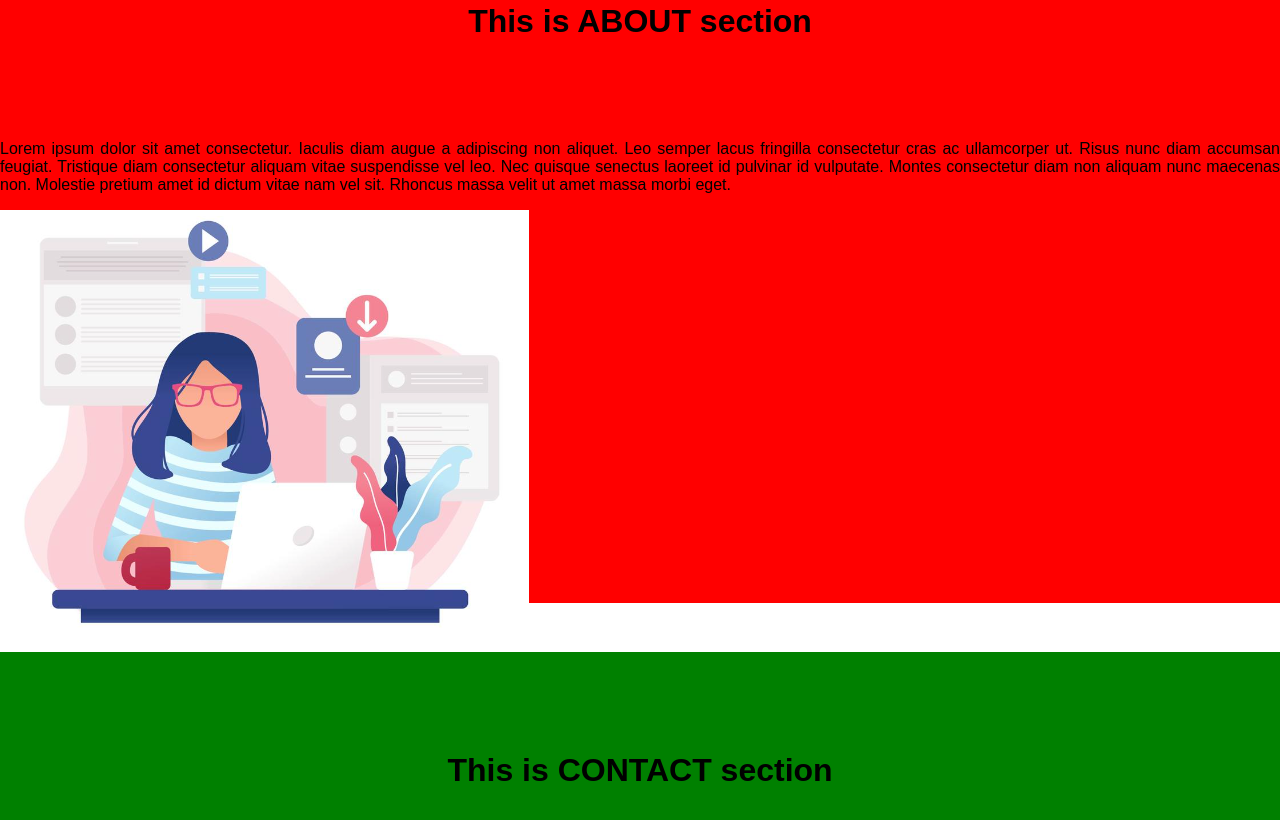
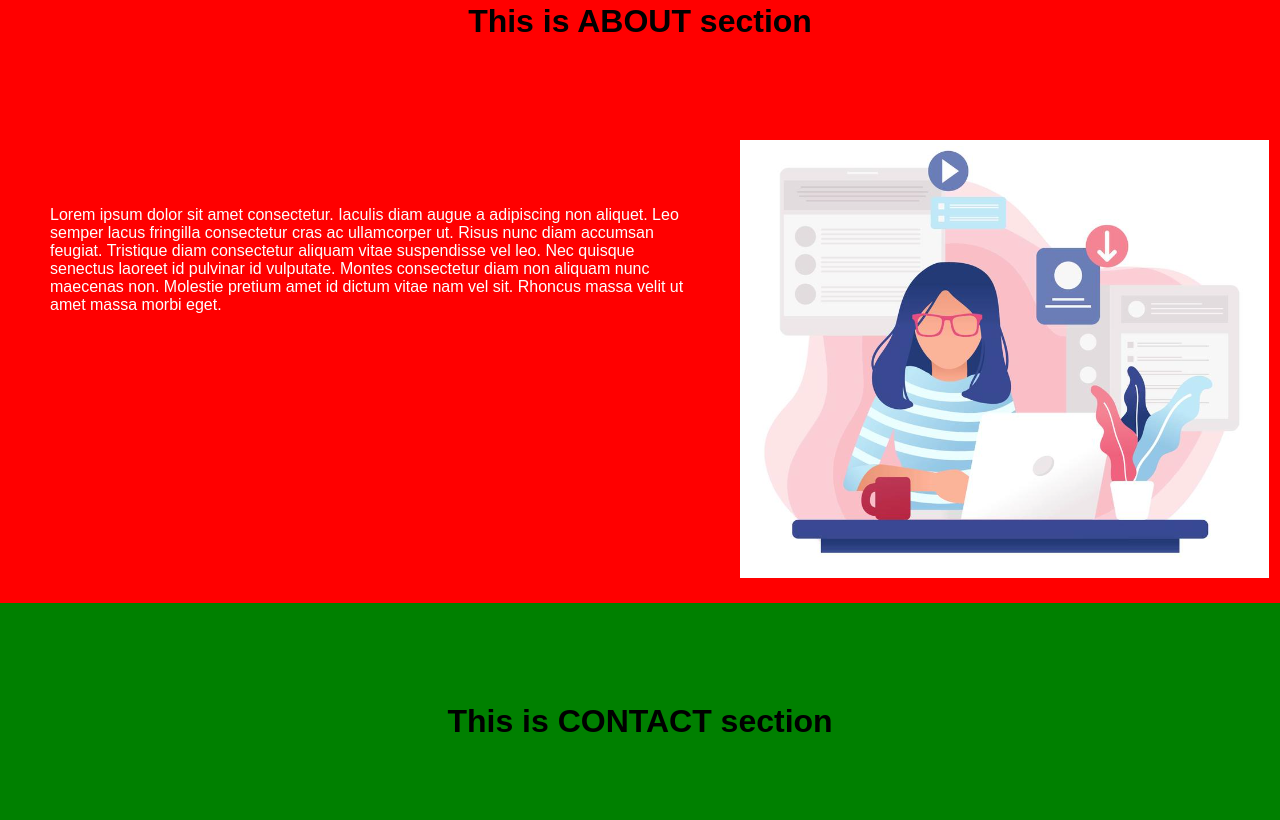
Before and after one commit to marionum/gitExerciseOnePageSite, a plain HTML site: page index.html in a window 1280 px wide. Shown: the part 2197-3017 px from the top of the page. Drawn offline with Linux system fonts and the light colour scheme.

Commit message:
Add changes to html & css
Add changes to html and css so text is shown on the left side, picture- on the right side.

```diff
--- a/index.html
+++ b/index.html
@@ -29,14 +29,20 @@
     </div>
     <div id="section4">
         <h1>This is ABOUT section</h1>
-            <p class="text">Lorem ipsum dolor sit amet consectetur. Iaculis diam augue a adipiscing non aliquet. Leo semper lacus
-                fringilla consectetur cras ac ullamcorper ut. Risus nunc diam accumsan feugiat. Tristique diam consectetur
-                aliquam vitae suspendisse vel leo. Nec quisque senectus laoreet id pulvinar id vulputate. Montes consectetur
-                diam non aliquam nunc maecenas non. Molestie pretium amet id dictum vitae nam vel sit. Rhoncus massa velit
-                ut amet massa morbi eget. </p>
+        <div class = content>
+            <p class="text"> Lorem ipsum dolor sit amet consectetur.
+                Iaculis diam augue a adipiscing non aliquet.
+                Leo semper lacus fringilla consectetur cras ac ullamcorper ut.
+                Risus nunc diam accumsan feugiat.
+                Tristique diam consectetur
+                aliquam vitae suspendisse vel leo.
+                Nec quisque senectus laoreet id pulvinar id vulputate.
+                Montes consectetur diam non aliquam nunc maecenas non.
+                Molestie pretium amet id dictum vitae nam vel sit.
+                Rhoncus massa velit ut amet massa morbi eget.</p>
 
-        <img src="pictures/Screenshot 2023-10-22 at 11.24.43.png">
-
+        <img src="pictures/Screenshot 2023-10-22 at 11.24.43.png" class="Image">
+    </div>
     </div>
     <div id="section5">
         <h1>This is CONTACT section</h1>
--- a/mystyle.css
+++ b/mystyle.css
@@ -67,6 +67,21 @@ h1 {
 }
 
 .text
+{ display: flex;
+  flex-direction: column;
+  justify-content: left;
+  width: 50%;
+  padding: 50px;
+  color: white;
+}
+
+.content
 {
-    text-align:justify;
+    display: flex;
 }
+
+.image
+{
+    max-width: 50%;
+    margin-right: 20px;
+}
```
